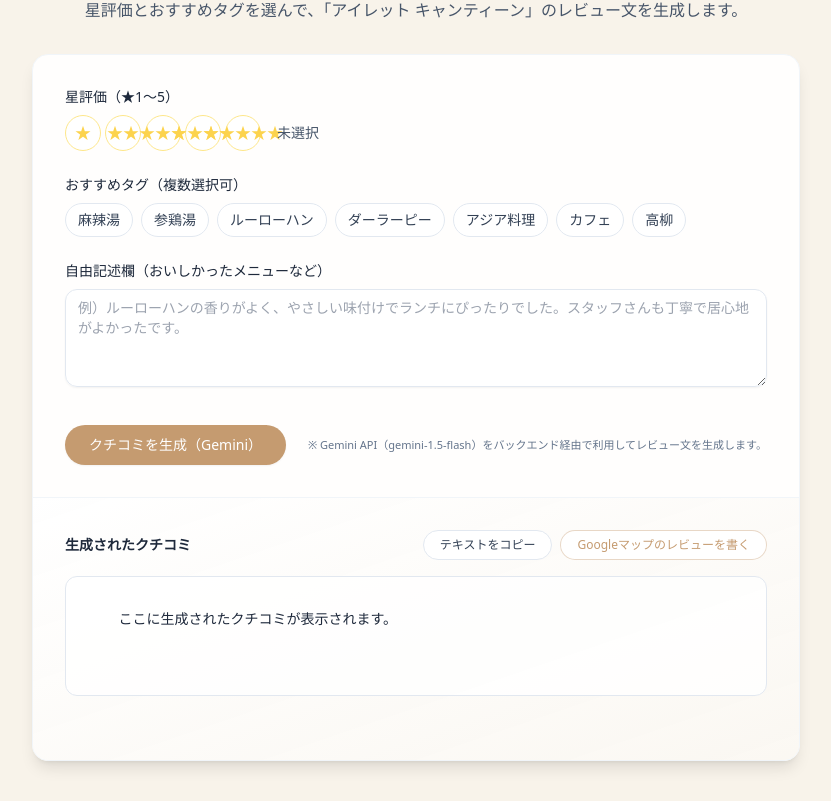
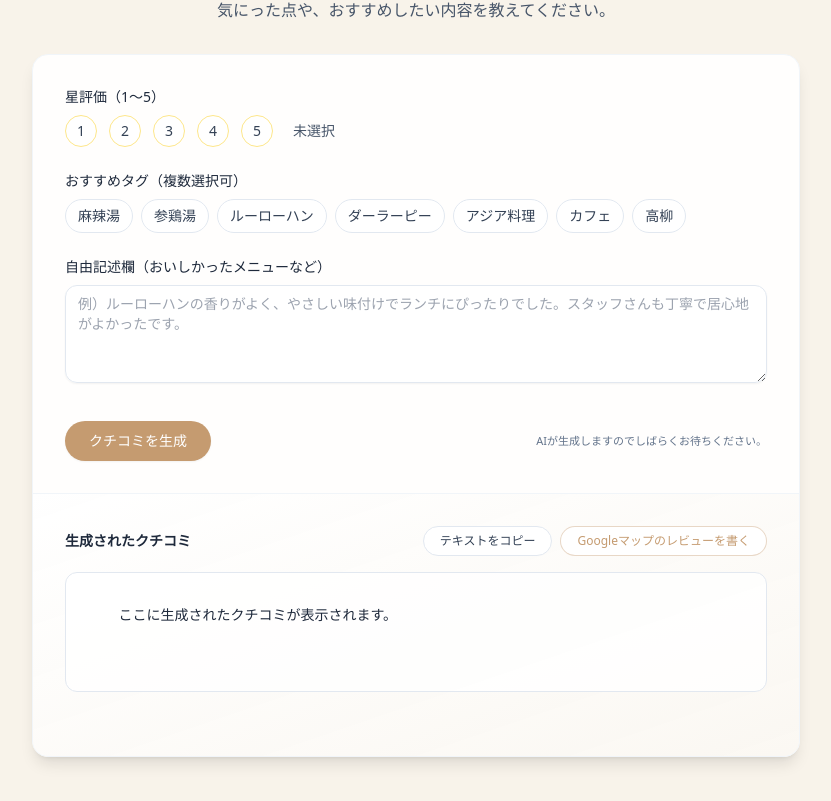
Before and after one commit to tebasakidaisuki/kutikomiapp, a plain HTML site: page index.html in a window 1280 px wide. Shown: the part 86-887 px from the top of the page, without its empty margins (224-1055 px from the left). Drawn offline with nearby package versions, Linux system fonts and the light colour scheme.

Commit message:
Update survey UI text and layout

```diff
--- a/index.html
+++ b/index.html
@@ -2,7 +2,7 @@
 <html lang="ja">
 <head>
   <meta charset="UTF-8" />
-  <title>アイレット キャンティーン クチコミ生成</title>
+  <title>アンケートのお願い</title>
   <meta name="viewport" content="width=device-width, initial-scale=1.0" />
   <!-- Tailwind CDN -->
   <script src="https://cdn.tailwindcss.com"></script>
@@ -25,10 +25,10 @@
     <!-- ヘッダー -->
     <header class="mb-8 text-center">
       <h1 class="text-2xl md:text-3xl font-semibold tracking-tight text-slate-900">
-        アイレット キャンティーン クチコミジェネレーター
+        アンケートのお願い
       </h1>
       <p class="mt-2 text-sm md:text-base text-slate-600">
-        星評価とおすすめタグを選んで、「アイレット キャンティーン」のレビュー文を生成します。
+        気にった点や、おすすめしたい内容を教えてください。
       </p>
     </header>
 
@@ -39,29 +39,29 @@
         <!-- 星評価 -->
         <div class="space-y-2">
           <label class="block text-sm font-medium text-slate-800">
-            星評価（★1〜5）
+            星評価（1〜5）
           </label>
-          <div class="flex items-center gap-2">
-            <div id="starRating" class="flex gap-1">
+          <div class="flex items-center gap-3">
+            <div id="starRating" class="flex gap-3">
               <button type="button" data-value="1"
-                class="star-btn w-9 h-9 flex items-center justify-center rounded-full border border-amber-200 bg-white text-amber-300 hover:bg-amber-50 transition">
-                ★
+                class="star-btn w-8 h-8 flex items-center justify-center rounded-full border border-amber-200 bg-white text-slate-700 text-sm hover:bg-amber-50 transition">
+                1
               </button>
               <button type="button" data-value="2"
-                class="star-btn w-9 h-9 flex items-center justify-center rounded-full border border-amber-200 bg-white text-amber-300 hover:bg-amber-50 transition">
-                ★★
+                class="star-btn w-8 h-8 flex items-center justify-center rounded-full border border-amber-200 bg-white text-slate-700 text-sm hover:bg-amber-50 transition">
+                2
               </button>
               <button type="button" data-value="3"
-                class="star-btn w-9 h-9 flex items-center justify-center rounded-full border border-amber-200 bg-white text-amber-300 hover:bg-amber-50 transition">
-                ★★★
+                class="star-btn w-8 h-8 flex items-center justify-center rounded-full border border-amber-200 bg-white text-slate-700 text-sm hover:bg-amber-50 transition">
+                3
               </button>
               <button type="button" data-value="4"
-                class="star-btn w-9 h-9 flex items-center justify-center rounded-full border border-amber-200 bg-white text-amber-300 hover:bg-amber-50 transition">
-                ★★★★
+                class="star-btn w-8 h-8 flex items-center justify-center rounded-full border border-amber-200 bg-white text-slate-700 text-sm hover:bg-amber-50 transition">
+                4
               </button>
               <button type="button" data-value="5"
-                class="star-btn w-9 h-9 flex items-center justify-center rounded-full border border-amber-200 bg-white text-amber-300 hover:bg-amber-50 transition">
-                ★★★★★
+                class="star-btn w-8 h-8 flex items-center justify-center rounded-full border border-amber-200 bg-white text-slate-700 text-sm hover:bg-amber-50 transition">
+                5
               </button>
             </div>
             <span id="starLabel" class="ml-2 text-sm text-slate-600">
@@ -122,10 +122,10 @@
         <div class="flex flex-col md:flex-row md:items-center gap-3 justify-between pt-2">
           <button id="generateBtn"
             class="inline-flex items-center justify-center gap-2 rounded-full bg-cafeWood text-white px-6 py-2.5 text-sm font-medium shadow-sm hover:bg-cafeWood/90 active:bg-cafeWood/80 transition">
-            クチコミを生成（Gemini）
+            クチコミを生成
           </button>
           <p class="text-[11px] text-slate-500">
-            ※ Gemini API（gemini-1.5-flash）をバックエンド経由で利用してレビュー文を生成します。
+            AIが生成しますのでしばらくお待ちください。
           </p>
         </div>
       </section>
@@ -142,7 +142,7 @@
               テキストをコピー
             </button>
             <a
-              href="https://www.google.com/maps/search/?api=1&query=%E3%82%A2%E3%82%A4%E3%83%AC%E3%83%83%E3%83%88+%E3%82%AD%E3%83%A3%E3%83%B3%E3%83%86%E3%82%A3%E3%83%BC%E3%83%B3"
+              href="https://g.page/r/CYEhDkSV6cOyEBM/review"
               target="_blank" rel="noopener noreferrer"
               class="inline-flex items-center justify-center rounded-full border border-cafeWood/40 bg-white px-4 py-1.5 text-xs font-medium text-cafeWood hover:bg-cafeBg transition">
               Googleマップのレビューを書く
@@ -183,10 +183,10 @@
           const v = Number(b.getAttribute('data-value'));
           if (v <= Number(value)) {
             b.classList.add('bg-amber-100', 'text-amber-500');
-            b.classList.remove('bg-white', 'text-amber-300');
+            b.classList.remove('bg-white', 'text-slate-700');
           } else {
             b.classList.remove('bg-amber-100', 'text-amber-500');
-            b.classList.add('bg-white', 'text-amber-300');
+            b.classList.add('bg-white', 'text-slate-700');
           }
         });
       });
```
